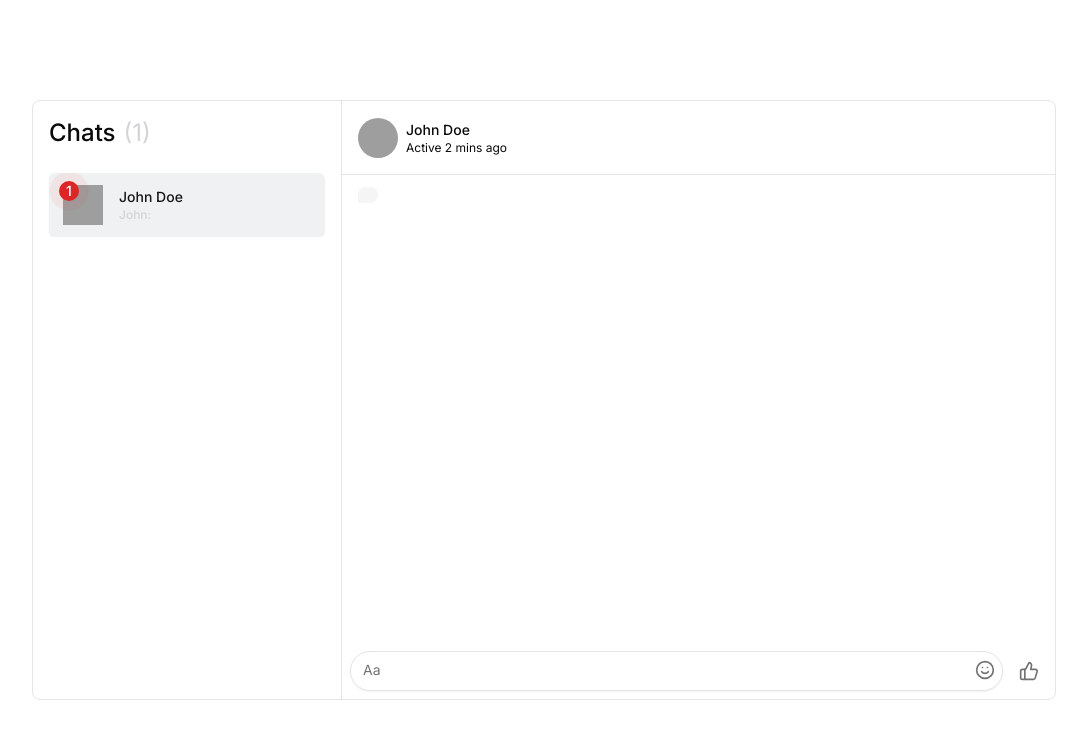
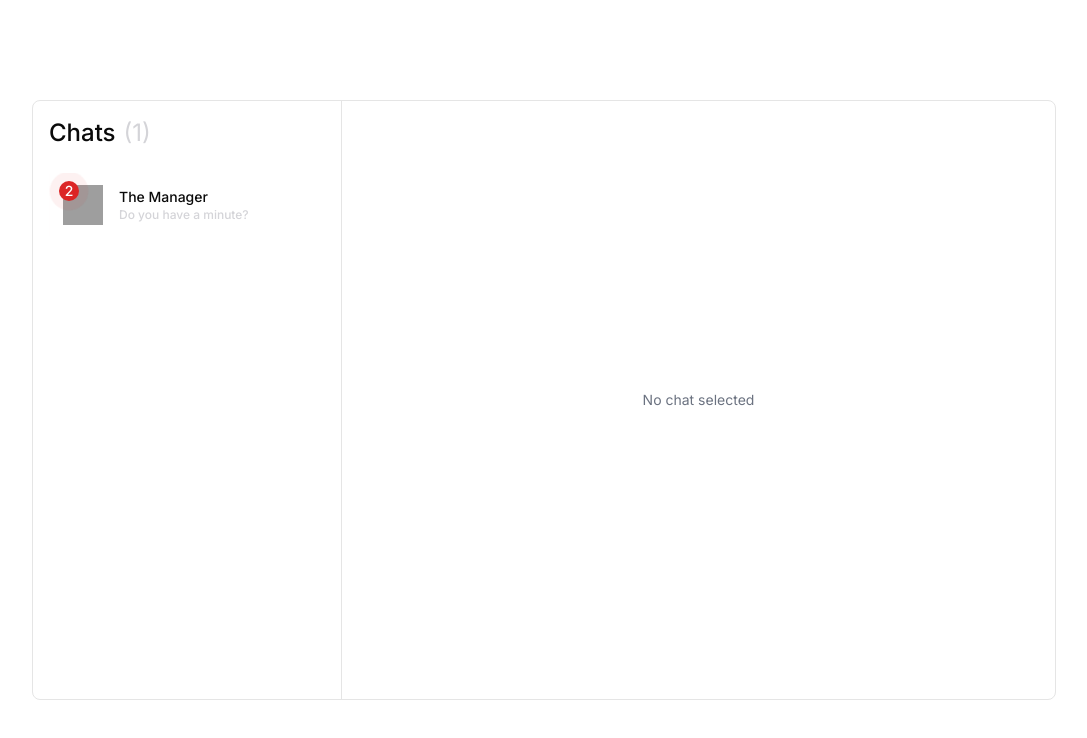
Before and after one commit to jonasongg/schism, a React (Vite) app: page / in a window 1280 px wide. Shown: the top 738 px of the page, without its empty margins (96-1183 px from the left). Built offline with nearby package versions, Linux system fonts and the light colour scheme; grey boxes are pictures that could not be loaded.

Commit message:
create basic archetypes

```diff
--- a/src/app/data.tsx
+++ b/src/app/data.tsx
@@ -3,33 +3,48 @@ export const userData: UserData[] = [
     id: 1,
     avatar: '/User1.png',
     color: 'bg-slate-300',
-    messages: [],
-    name: 'Jane Doe',
+    name: 'The Friend',
   },
   {
     id: 2,
     avatar: '/User2.png',
     color: 'bg-teal-300',
-    name: 'John Doe',
+    name: 'The Manager',
   },
   {
     id: 3,
     avatar: '/User3.png',
     color: 'bg-orange-200',
-    name: 'Elizabeth Smith',
+    name: 'The Best Friend',
   },
   {
     id: 4,
     color: 'bg-stone-400',
     avatar: '/User4.png',
-    name: 'John Smith',
+    name: 'The Coworker',
   },
 ];
 
 export const initialMessages = Object.freeze([
   {
     userId: 1,
+    prompt: "i am your friend. i'm texting you to catch up.",
     initial: ['hey wyd', 'i have sth to tell you'],
+  },
+  {
+    userId: 2,
+    prompt: "I am your manager. I'm texting you to question your recent behavior.",
+    initial: ['Hey You', 'Do you have a minute?'],
+  },
+  {
+    userId: 3,
+    prompt: "i'm your best friend. i'm texting you to gossip.",
+    initial: ['omg', 'guess who i saw today'],
+  },
+  {
+    userId: 4,
+    prompt: "i'm your coworker that you dislike. i'm texting you to ask about work.",
+    initial: ['Hey', 'Can you help me with this?'],
   },
 ]);
 
--- a/src/components/chat/chat-layout.tsx
+++ b/src/components/chat/chat-layout.tsx
@@ -11,7 +11,7 @@ import { askChatGpt } from '@/lib/gpt';
 export function ChatLayout({ instructions }: { instructions: boolean | null }) {
   const [userData, setUserData] = useState(userDataJson);
   const [alerts, setAlerts] = useState<Alert[]>([]);
-  const [selectedUserId, setSelectedUserId] = useState(2);
+  const [selectedUserId, setSelectedUserId] = useState<number | null>(null);
   const [gameOver, setGameOver] = useState(false);
   const [popUps, setPopUps] = useState<boolean[]>([false]);
   const [startTime, setStartTime] = useState<number | null>(null);
@@ -102,6 +102,7 @@ export function ChatLayout({ instructions }: { instructions: boolean | null }) {
         setPopUps={setPopUps}
         instructions={instructions}
       />
+      {selectedUserId != null ? (
         <Chat
           userData={userData}
           setUserData={setUserData}
@@ -109,6 +110,9 @@ export function ChatLayout({ instructions }: { instructions: boolean | null }) {
           setAlerts={setAlerts}
           gameOver={gameOver}
         />
+      ) : (
+        <span className="flex justify-center items-center w-full text-gray-500">No chat selected</span>
+      )}
     </>
   );
 }
--- a/src/components/chat/chat-topbar.tsx
+++ b/src/components/chat/chat-topbar.tsx
@@ -17,7 +17,7 @@ export default function ChatTopbar({ selectedUser }: ChatTopbarProps) {
         </Avatar>
         <div className="flex flex-col">
           <span className="font-medium">{selectedUser.name}</span>
-          <span className="text-xs">Active 2 mins ago</span>
+          <span className="text-xs">Online</span>
         </div>
       </div>
     </div>
--- a/src/components/sidebar.tsx
+++ b/src/components/sidebar.tsx
@@ -13,7 +13,7 @@ interface SidebarProps {
     messages: Message[];
     variant: 'secondary' | 'ghost';
   } & UserData)[];
-  setSelectedUserId: React.Dispatch<React.SetStateAction<number>>;
+  setSelectedUserId: React.Dispatch<React.SetStateAction<number | null>>;
   alerts: Alert[];
   setAlerts: React.Dispatch<React.SetStateAction<Alert[]>>;
   gameOver: boolean;
@@ -135,7 +135,7 @@ export function Sidebar({
                 <span className="text-left">{link.name}</span>
                 {link.messages.length > 0 && (
                   <span className="text-zinc-300 text-xs w-48 truncate text-left">
-                    {link.messages[link.messages.length - 1].name.split(' ')[0]}:{' '}
+                    {/* {link.messages[link.messages.length - 1].name.split(' ')[0]}:{' '} */}
                     {link.messages[link.messages.length - 1].message}
                   </span>
                 )}
--- a/src/lib/gpt.tsx
+++ b/src/lib/gpt.tsx
@@ -1,10 +1,6 @@
 import { initialMessages } from '@/app/data';
 import { OpenAI } from 'openai';
-import {
-  ChatCompletionAssistantMessageParam,
-  ChatCompletionSystemMessageParam,
-  ChatCompletionUserMessageParam,
-} from 'openai/resources/index.mjs';
+import { ChatCompletionAssistantMessageParam, ChatCompletionUserMessageParam } from 'openai/resources/index.mjs';
 
 const prompt =
   // "You are my Gen-Z friend who just texted me yesterday. Continue a text conversation over Telegram with me. \
@@ -41,19 +37,23 @@ export const askChatGpt = async (
   userId: number,
   messageHistory: (ChatCompletionAssistantMessageParam | ChatCompletionUserMessageParam)[],
 ): Promise<string[]> => {
+  const initialMessage = initialMessages.find((message) => message.userId === userId);
+
   if (messageHistory.length === 0) {
-    return initialMessages.find((message) => message.userId === userId)?.initial ?? [''];
+    return initialMessage?.initial ?? [''];
   }
 
   const openai = new OpenAI({ apiKey: import.meta.env.VITE_CHATGPT_TOKEN, dangerouslyAllowBrowser: true });
+
   const completion = await openai.chat.completions.create({
-    model: 'gpt-3.5-turbo',
+    model: 'gpt-3.5-turbo-0125',
     messages: [
       { role: 'system', content: prompt },
-      ...(initialMessages
-        .find((message) => message.userId === userId)
-        ?.initial.map<ChatCompletionAssistantMessageParam>((message) => ({ role: 'assistant', content: message })) ??
-        []),
+      ...(initialMessage != null ? [{ role: 'system', content: initialMessage?.prompt } as const] : []),
+      ...(initialMessage?.initial.map<ChatCompletionAssistantMessageParam>((message) => ({
+        role: 'assistant',
+        content: message,
+      })) ?? []),
       ...messageHistory,
     ],
   });
```
Lines whose indentation alone changed are shown as unchanged.
